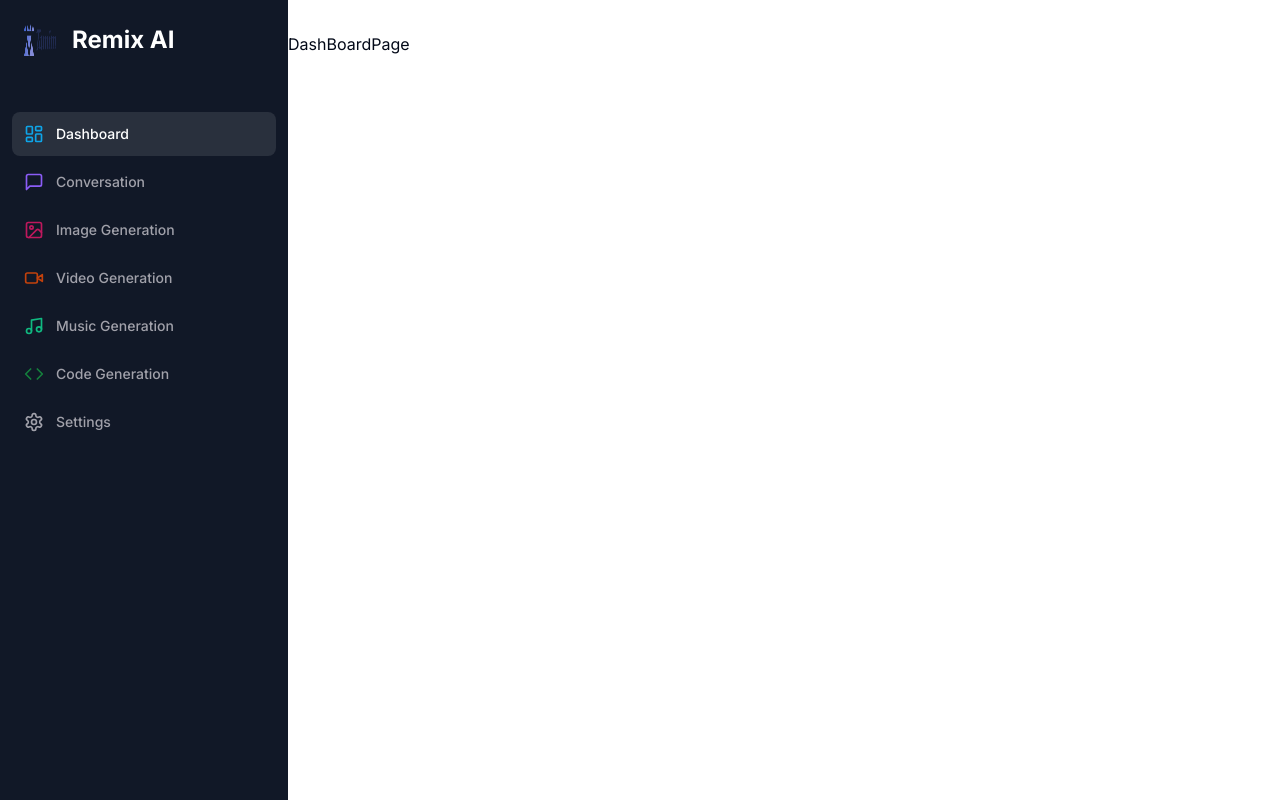
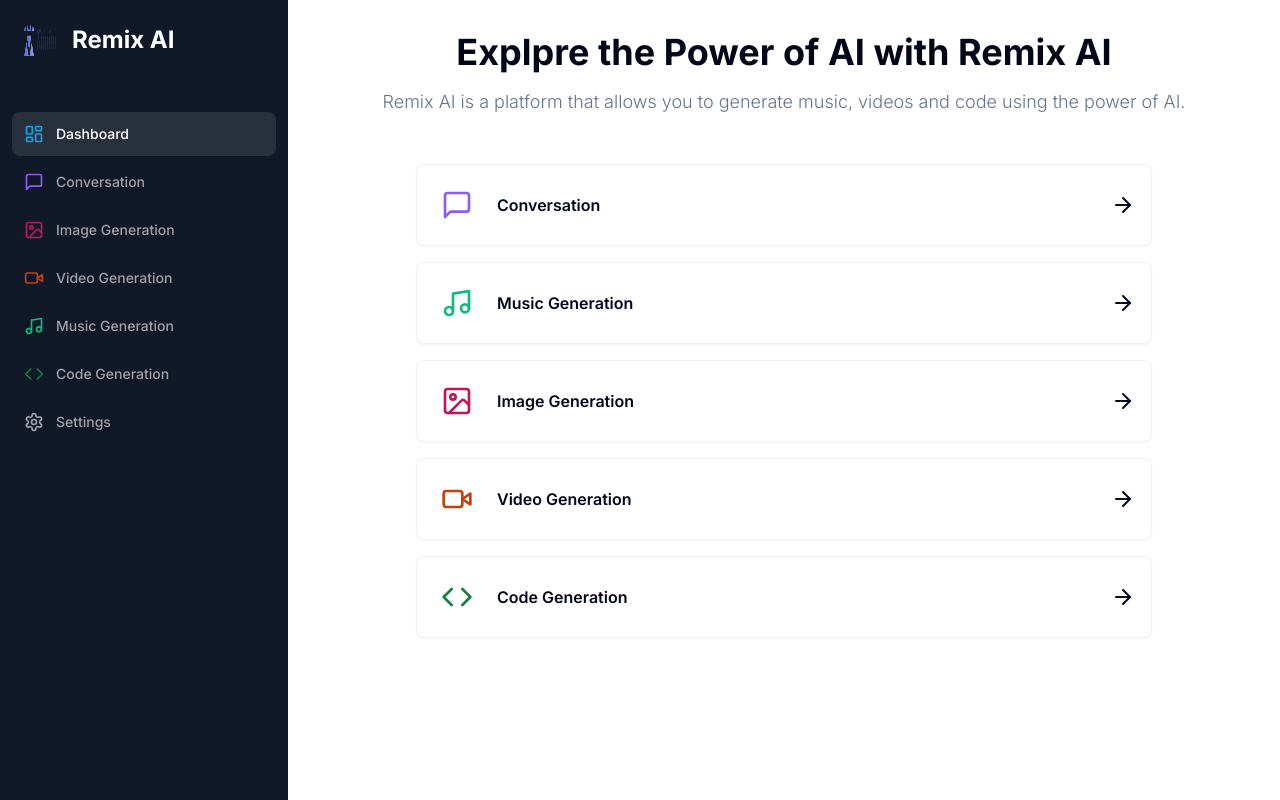
Before and after one commit to tamim-18/remix-ai, a Next.js app: page /dashboard in a window 1280 px wide. Built offline with nearby package versions, Linux system fonts and the light colour scheme.

Commit message:
doashboard done

```diff
--- a/app/(dashboard)/(routes)/dashboard/page.tsx
+++ b/app/(dashboard)/(routes)/dashboard/page.tsx
@@ -1,7 +1,42 @@
+"use client";
+import { Card } from "@/components/ui/card";
+import { tools } from "@/constants";
+import { cn } from "@/lib/utils";
+import { ArrowRight } from "lucide-react";
+import { useRouter } from "next/navigation";
 import React from "react";
 
 const DashBoardPage = () => {
-  return <div>DashBoardPage</div>;
+  const router = useRouter();
+  return (
+    <div>
+      <div className=" mb-8 space-y-4">
+        <h2 className=" text-2xl md:text-4xl font-bold text-center">
+          Explpre the Power of AI with Remix AI
+        </h2>
+        <p className=" text-muted-foreground font-light text-sm md:text-lg text-center">
+          Remix AI is a platform that allows you to generate music, videos and
+          code using the power of AI.
+        </p>
+      </div>
+      <div className=" p-4 md:px-20 lg:px-32 space-y-4">
+        {tools.map((tool) => (
+          <Card
+            onClick={() => router.push(tool.href)}
+            className=" p-4 border-black/5 flex items-center justify-between hover:shadow-md transition cursor-pointer"
+          >
+            <div className=" flex items-center gap-x-4">
+              <div className={cn("p-2 w-fit rounded-md", tool.bgColor)}>
+                <tool.icon className={cn("w-8 h-8", tool.color)} />
+              </div>
+              <div className=" font-semibold">{tool.label}</div>
+            </div>
+            <ArrowRight className="w-6 h-6" />
+          </Card>
+        ))}
+      </div>
+    </div>
+  );
 };
 
 export default DashBoardPage;
--- /dev/null
+++ b/components/ui/card.tsx
@@ -0,0 +1,79 @@
+import * as React from "react"
+
+import { cn } from "@/lib/utils"
+
+const Card = React.forwardRef<
+  HTMLDivElement,
+  React.HTMLAttributes<HTMLDivElement>
+>(({ className, ...props }, ref) => (
+  <div
+    ref={ref}
+    className={cn(
+      "rounded-lg border bg-card text-card-foreground shadow-sm",
+      className
+    )}
+    {...props}
+  />
+))
+Card.displayName = "Card"
+
+const CardHeader = React.forwardRef<
+  HTMLDivElement,
+  React.HTMLAttributes<HTMLDivElement>
+>(({ className, ...props }, ref) => (
+  <div
+    ref={ref}
+    className={cn("flex flex-col space-y-1.5 p-6", className)}
+    {...props}
+  />
+))
+CardHeader.displayName = "CardHeader"
+
+const CardTitle = React.forwardRef<
+  HTMLParagraphElement,
+  React.HTMLAttributes<HTMLHeadingElement>
+>(({ className, ...props }, ref) => (
+  <h3
+    ref={ref}
+    className={cn(
+      "text-2xl font-semibold leading-none tracking-tight",
+      className
+    )}
+    {...props}
+  />
+))
+CardTitle.displayName = "CardTitle"
+
+const CardDescription = React.forwardRef<
+  HTMLParagraphElement,
+  React.HTMLAttributes<HTMLParagraphElement>
+>(({ className, ...props }, ref) => (
+  <p
+    ref={ref}
+    className={cn("text-sm text-muted-foreground", className)}
+    {...props}
+  />
+))
+CardDescription.displayName = "CardDescription"
+
+const CardContent = React.forwardRef<
+  HTMLDivElement,
+  React.HTMLAttributes<HTMLDivElement>
+>(({ className, ...props }, ref) => (
+  <div ref={ref} className={cn("p-6 pt-0", className)} {...props} />
+))
+CardContent.displayName = "CardContent"
+
+const CardFooter = React.forwardRef<
+  HTMLDivElement,
+  React.HTMLAttributes<HTMLDivElement>
+>(({ className, ...props }, ref) => (
+  <div
+    ref={ref}
+    className={cn("flex items-center p-6 pt-0", className)}
+    {...props}
+  />
+))
+CardFooter.displayName = "CardFooter"
+
+export { Card, CardHeader, CardFooter, CardTitle, CardDescription, CardContent }
--- /dev/null
+++ b/constants.ts
@@ -0,0 +1,41 @@
+import { Code, ImageIcon, MessageSquare, Music, VideoIcon } from "lucide-react";
+
+export const MAX_FREE_COUNTS = 5;
+
+export const tools = [
+  {
+    label: "Conversation",
+    icon: MessageSquare,
+    href: "/conversation",
+    color: "text-violet-500",
+    bgColor: "bg-violet-500/10",
+  },
+  {
+    label: "Music Generation",
+    icon: Music,
+    href: "/music",
+    color: "text-emerald-500",
+    bgColor: "bg-emerald-500/10",
+  },
+  {
+    label: "Image Generation",
+    icon: ImageIcon,
+    color: "text-pink-700",
+    bgColor: "bg-pink-700/10",
+    href: "/image",
+  },
+  {
+    label: "Video Generation",
+    icon: VideoIcon,
+    color: "text-orange-700",
+    bgColor: "bg-orange-700/10",
+    href: "/video",
+  },
+  {
+    label: "Code Generation",
+    icon: Code,
+    color: "text-green-700",
+    bgColor: "bg-green-700/10",
+    href: "/code",
+  },
+];
```
